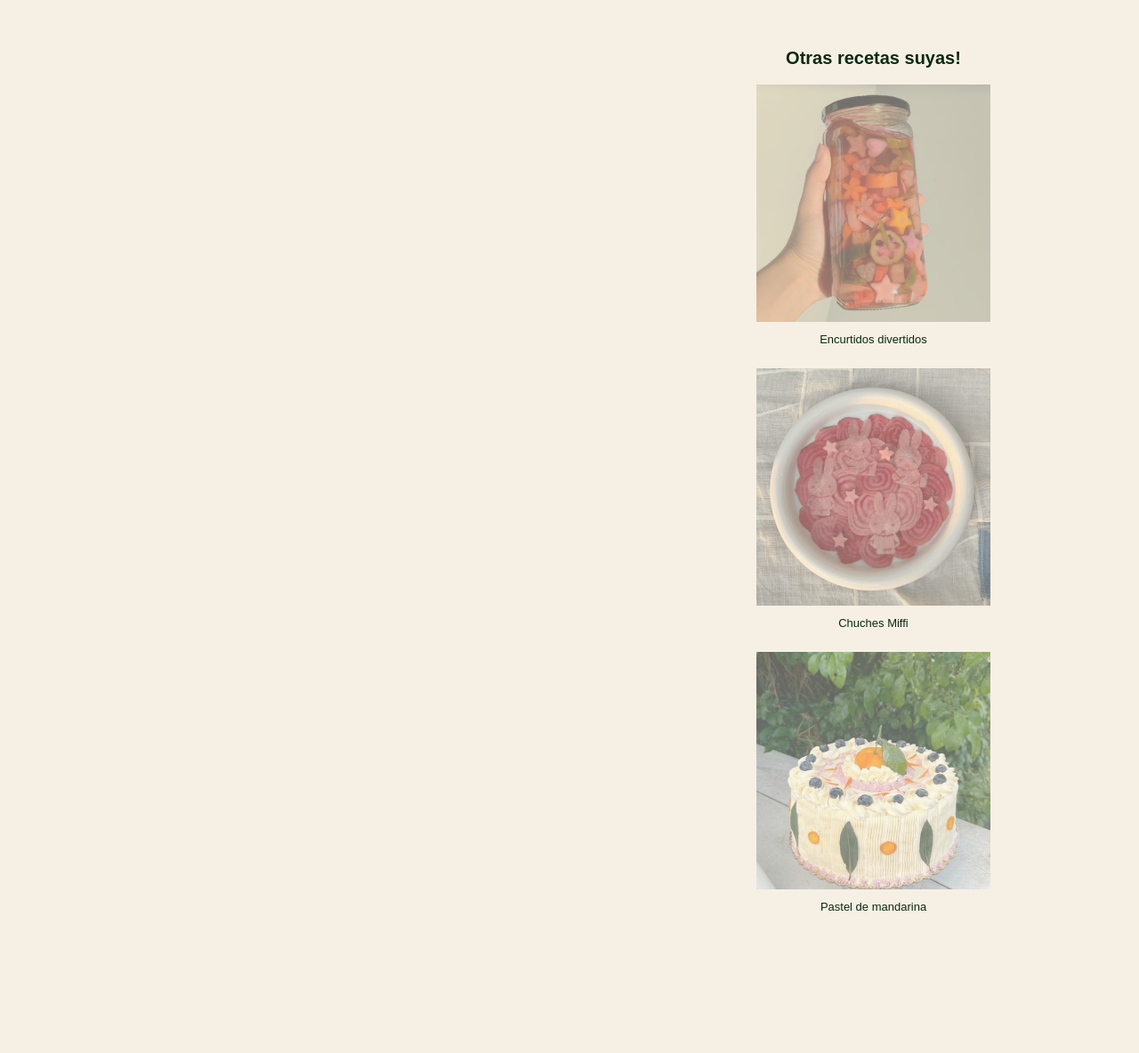
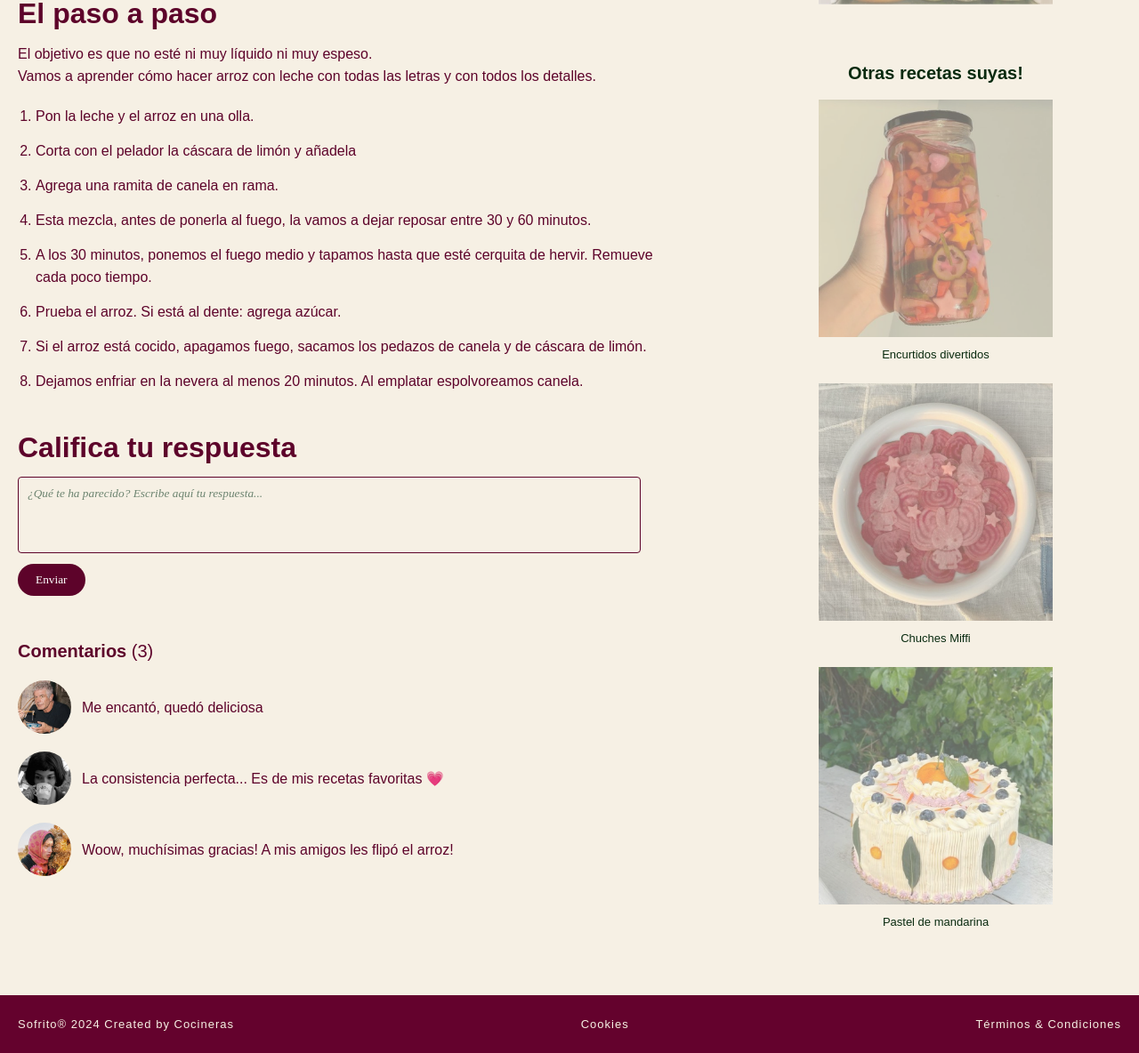
Before and after one commit to Bego2/RecetaWeb, a plain HTML site: page receta.html in a window 1280 px wide. Shown: the part 1131-2315 px from the top of the page at 89% size. Before the commit the page ends 2233 px from the top, so only its background shows below. Drawn offline with Linux system fonts and the light colour scheme.

Commit message:
domingo ults cambios

```diff
--- /dev/null
+++ b/footer.css
@@ -0,0 +1,40 @@
+
+.footer {
+    background-color: #64022d;
+    padding: 20px;
+    display: flex;
+    text-decoration: none;
+    list-style: none;
+}
+
+#txtfooter {
+    display: flex;
+    flex: 1;
+    justify-content: space-between;
+    align-content: center;
+
+    background-color: #64022d;
+    color: #F6F0E4;
+
+    font-size: small;
+    font-weight: 300;
+    letter-spacing: 1px;
+}
+
+#txtfooter li {
+    margin: 0;
+    list-style: none;
+    text-decoration: none;
+
+    background-color: #64022d;
+    color: #F6F0E4;
+}
+
+#txtfooter a {
+    background-color: #64022d;
+    color: #F6F0E4;
+}
+
+#txtfooter a:hover {
+    color: #FFBC39;
+}
--- a/global.css
+++ b/global.css
@@ -3,7 +3,6 @@
      padding: 0px;
      margin: 0px;
      text-decoration: none;
-     list-style: none;
      border-style: none;
      background-color: #F6F0E4;
  }
@@ -20,22 +19,30 @@
 
  /* NAV BAR */
 
+ .logo {
+     padding-right: 20px;
+ }
+
  .navbar {
      display: flex;
      justify-content: space-between;
      align-items: center;
      padding: 20px 40px;
-
      background-color: #f5efe3;
  }
 
- .nav-links {
-     display: flex;
-     gap: 30px;
+ .nav-links li {
+
+     display: inline;
+     justify-content: center;
+     align-items: center;
+     list-style: none;
+     /* margin: 0px 20px 0px 20px; */
  }
 
  .nav-links li a {
      color: #5d032a;
+     margin: 0px 12px 0px 12px;
  }
 
  .nav-links li #recetas {
@@ -47,6 +54,7 @@
      display: flex;
      align-items: center;
      gap: 20px;
+     padding-left: 20px;
  }
 
  .nav-derecha .unete {
--- a/main.css
+++ b/main.css
@@ -1,16 +1,25 @@
-/* SECTION 1 */
+/* SECTION 1 - TITULO DE LA RECETA  */
 
 .section1 {
     display: flex;
-    /* width: 200px; */
     padding: 20px;
 }
 
 .arroz-img {
     display: flex;
     width: 439px;
-    margin-left: 20px;
     border-radius: 9px;
+}
+
+
+.fig-capt {
+    color: #092A0F;
+    display: flex;
+    justify-content: center;
+    margin-top: 3px;
+    font-size: 12px;
+    font-style: italic;
+
 }
 
 .right1 {
@@ -20,7 +29,7 @@
     align-items: center;
     justify-content: center;
 
-    margin-left: 60px;
+  margin-left: 200px;
     color: #5d032a;
 }
 
@@ -36,7 +45,11 @@ h1 {
     margin-bottom: auto;
 }
 
-/* SECTION 2 */
+.sub-h1 {
+    font-weight: 400;
+}
+
+/* SECTION 2: DESCRIPCION RECETA */
 
 h2 {
     font-size: 32px;
@@ -54,15 +67,14 @@ h2 {
 
 .description {
     margin-bottom: 10px;
-    font-weight: lighter;
+    font-weight: 400;
 
 }
 
 .ingredientes {
     background-color: #FFD8F5;
     color: #ad215b;
-    width: 600px;
-    ;
+    width: 750px;
     list-style: circle;
 
     padding: 20px 20px 20px 30px;
@@ -76,18 +88,126 @@ h2 {
 }
 
 
-/* INGREDIENTES [SECTION 3] + [ASIDE] */
+/* SECCION 3 [INGREDIENTES & PASO A PASO ] + [ASIDE] */
 
 .section3 {
     display: flex;
-    gap: 30px;
+    gap: 150px;
+    width: 750px;
+    background-color: rgb(85, 255, 0);
 }
 
+
+
 .section-ingr {
-    width: 800px;
+    /* width: 800px; */
+    margin-bottom: 50px;
 }
 
-/* ASIDE */
+/* SECCION PASO A PASO  */
+
+.section-steps {
+    line-height: 25px;
+    color: #5d032a;
+    margin-bottom: 50px;
+}
+
+.steps-txt {
+    margin-bottom: 20px;
+}
+
+ol {
+    margin: 20px;
+}
+
+li {
+    margin-bottom: 14px;
+    line-height: 25px;
+}
+
+/* SECCIÓN FORM */
+
+.comment-form {
+    margin-bottom: 50px;
+}
+
+h2 {
+    font-size: 32px;
+    margin-bottom: 20px;
+    font-weight: bold;
+}
+
+.comment-form textarea {
+    width: 700px;
+    padding: 10px;
+    margin-bottom: 5px;
+    border-radius: 4px;
+    border: 1px solid #5d032a;
+    color: #092A0F;
+    font-family: poppins;
+    resize: none;
+}
+
+.comment-form textarea::placeholder {
+    color: #6d8470;
+    font-style: italic;
+}
+
+#boton-re {
+    padding: 10px 20px;
+    background-color: #5d032a;
+    color: #fff;
+    border-radius: 20px;
+    font-family: poppins;
+    font-weight: 400;
+}
+
+.comment-form #boton-re:hover {
+    background-color: #200310;
+}
+
+/* SECCION COMENTARIOS  */
+
+h4 {
+    font-size: 20px;
+    font-weight: 300;
+    margin-bottom: 20px;
+}
+
+.img-users {
+    width: 60px;
+    border-radius: 100%;
+    margin-right: 12px;
+}
+/* Comentario 1 */
+.comment-1 {
+    display: flex;
+    margin-bottom: 20px;
+}
+
+.comment-1 p {
+    align-self: center;
+}
+/* Comentario 2 */
+.comment-2 {
+    display: flex;
+    margin-bottom: 20px;
+}
+
+.comment-2 p {
+    align-self: center;
+}
+/* Comentario 3 */
+.comment-3 {
+    display: flex;
+}
+
+.comment-3 p {
+    align-self: center;
+}
+
+
+/* -> ASIDE */
 
 h3 {
     color: #092A0F;
--- a/receta.html
+++ b/receta.html
@@ -12,11 +12,12 @@
 
     <link rel="stylesheet" href="global.css">
     <link rel="stylesheet" href="main.css">
+    <link rel="stylesheet" href="footer.css">
 
 </head>
 
 <body>
-    <div class="container">
+    <section class="container">
 
         <header>
             <nav class="navbar">
@@ -46,7 +47,11 @@
             <article>
 
                 <section class="section1">
+
+                    <div class="arroz-all">
                         <img class="arroz-img" src="img/arroz.png" alt="arroz con leche en vaso de cristal fondo verde">
+                        <figcaption class="fig-capt"> Delicioso arroz con leche recién hecho </figcaption>
+                    </div>
 
                     <section class="right1">
                         <h1> Arroz con leche </h1>
@@ -63,12 +68,12 @@
                     <h2> Descripción </h2>
 
                     <p class="description"> Hoy, en <strong> Sofrito</strong>, presentamos la clásica receta de Arroz
-                        con leche! Qué cosa.Es risotto hecho postre barato, qué querés que te diga. De las comidas con
+                        con leche! Qué cosa. Es risotto hecho postre barato, qué querés que te diga. De las comidas con
                         arroz, es mi segunda favorita. Así son los postres caseros: bueno y simple, dos veces bueno.
                         Éste arroz con leche es tan bueno, que hasta tiene una canción que lo homenajea.
                     </p>
 
-                    <p>
+                    <p class="description">
                         O sea, encima de ser un postre saludable, ahora nos enteramos que también es un postre
                         económico, y que además está entre los postres fáciles más fáciles de todos. Arroz con leche te
                         amamos! Bueno, me emocioné un poco perdón. Si querés aprender cómo hacer arroz con leche
@@ -78,6 +83,7 @@
 
                 <section class="section3">
 
+                    <div class="bloque-izq">
                         <section class="section-ingr">
 
                             <h2> Ingredientes </h2>
@@ -90,6 +96,75 @@
                             </ul>
 
                         </section>
+
+                        <section class="section-steps">
+
+                            <h2> El paso a paso </h2>
+                            <p class="steps-txt"> El objetivo es que no esté ni muy líquido ni muy espeso. <br> Vamos a
+                                aprender cómo hacer
+                                arroz
+                                con leche
+                                con todas las letras y con todos los detalles. </p>
+
+                            <ol>
+                                <li> Pon la leche y el arroz en una olla. </li>
+                                <li>Corta con el pelador la cáscara de limón y añadela</li>
+                                <li>Agrega una ramita de canela en rama. </li>
+                                <li> Esta mezcla, antes de ponerla al fuego, la vamos a dejar reposar entre 30 y 60
+                                    minutos.
+                                </li>
+                                <li>A los 30 minutos, ponemos el fuego medio y tapamos hasta que esté cerquita de
+                                    hervir. Remueve cada poco tiempo.
+                                </li>
+                                <li> Prueba el arroz. Si está al dente: agrega azúcar.
+                                </li>
+                                <li>Si el arroz está cocido, apagamos fuego, sacamos los pedazos de canela y de cáscara
+                                    de
+                                    limón.
+                                </li>
+                                <li>Dejamos enfriar en la nevera al menos 20 minutos. Al emplatar espolvoreamos canela.
+                                </li>
+                            </ol>
+                        </section>
+
+
+                        <section class="calificaciones">
+
+                            <h2> Califica tu respuesta</h2>
+
+                            <form class="comment-form">
+
+                                <textarea id="comment" name="comment" rows="4"
+                                    placeholder="¿Qué te ha parecido? Escribe aquí tu respuesta..."></textarea>
+
+                                <button id="boton-re" type="submit"> Enviar</button>
+                            </form>
+
+                            <h4> <strong> Comentarios</strong> (3) </h4>
+
+                            <span class="comment-1">
+                                <img class="img-users" src="img/Greg.png"
+                                    alt="Imagen hombre pelo blanco comiendo noodles">
+
+                                <p> Me encantó, quedó deliciosa </p>
+                            </span>
+
+
+                            <span class="comment-2">
+                                <img class="img-users" src="img/Amelie.png"
+                                    alt="Imagen mujer con bufanda en la cabeza y flores de fondo">
+                                <p> La consistencia perfecta... Es de mis recetas favoritas 💗 </p>
+
+                            </span>
+
+                            <span class="comment-3">
+                                <img class="img-users" src="img/Yaiza.png"
+                                    alt="Imagen mujer con bufanda en la cabeza y flores de fondo">
+                                <p> Woow, muchísimas gracias! A mis amigos les flipó el arroz! </p>
+
+                            </span>
+                        </section>
+                    </div>
 
                     <aside>
                         <section class="as-1">
@@ -111,6 +186,9 @@
 
                     </aside>
 
+
+
+
                 </section>
 
 
@@ -121,8 +199,14 @@
 
         </main>
 
-
-
+        <footer class="footer">
+            <ul id="txtfooter">
+                <li> Sofrito® 2024 Created by Cocineras </li>
+                <li> Cookies </li>
+                <li> <a href="terminos.html"> Términos & Condiciones</a> </li>
+            </ul>
+        </footer>
+    </section>
 </body>
 
 </html>
```
Also changed, not shown: img/Amelie.png (added), img/Greg.png (added), img/Yaiza.png (added), img/stars.png (added). Lines whose indentation alone changed are shown as unchanged.
